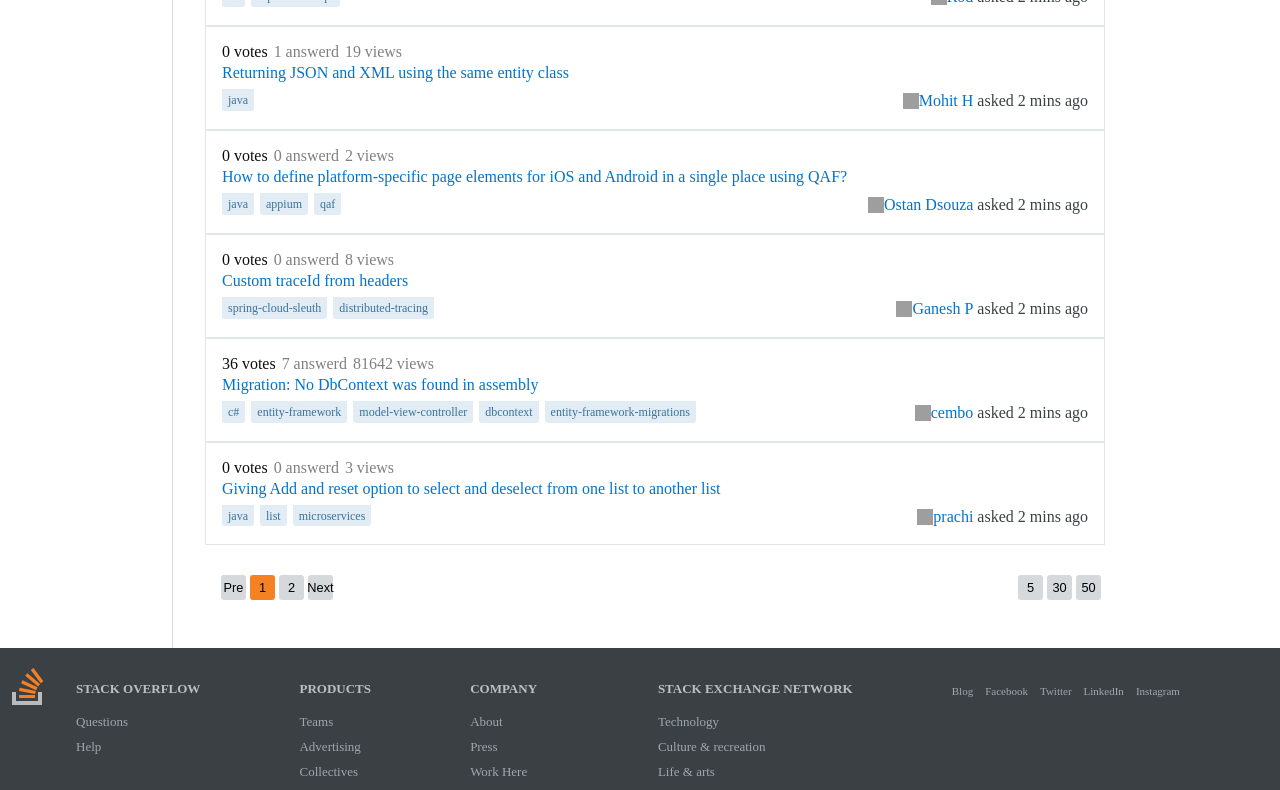
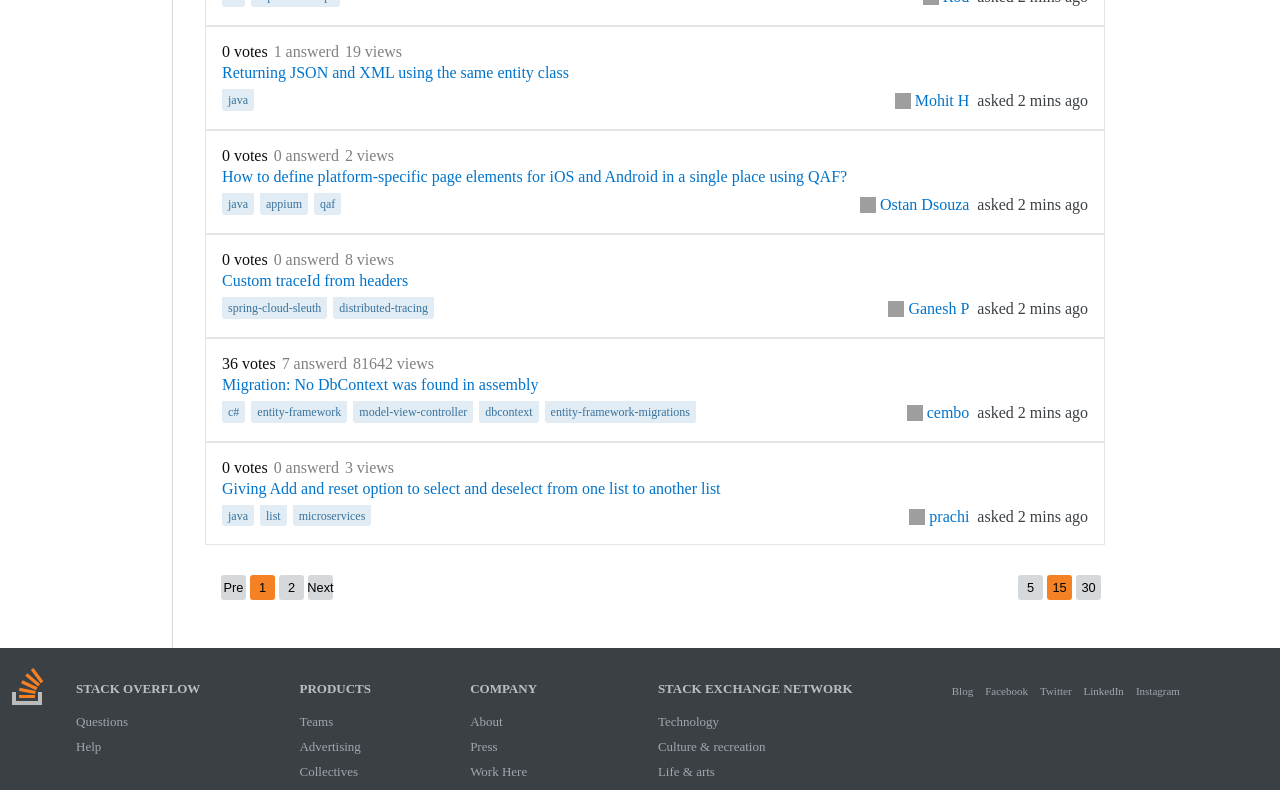
Before and after one commit to codestates-seb/seb44_pre_010, a React (Create React App) app in the folder client/: page /questions in a window 1280 px wide. Shown: the part 1247-2037 px from the top of the page. Built offline with nearby package versions, Linux system fonts and the light colour scheme; grey boxes are pictures that could not be loaded.

Commit message:
fix:Questions페이지 css 수정, feat: 페이지네이션 기능 추가

```diff
--- a/client/src/components/pagenation/Pagenation.jsx
+++ b/client/src/components/pagenation/Pagenation.jsx
@@ -91,11 +91,11 @@ function Pagination({ total, limit, setPage, page, setLimit }) {
           <PageBtn onClick={() => handleLimitChange(5)} active={limit === 5}>
             5
           </PageBtn>
+          <PageBtn onClick={() => handleLimitChange(30)} active={limit === 15}>
+            15
+          </PageBtn>
           <PageBtn onClick={() => handleLimitChange(30)} active={limit === 30}>
             30
-          </PageBtn>
-          <PageBtn onClick={() => handleLimitChange(30)} active={limit === 50}>
-            50
           </PageBtn>
         </RightButtons>
       </Nav>
--- a/client/src/pages/Questions.jsx
+++ b/client/src/pages/Questions.jsx
@@ -488,7 +488,7 @@ const UserId = styled.div`
     color: rgb(0, 116, 204);
     cursor: pointer;
     line-height: 0.75rem;
-    margin: -0.125rem;
+    margin: 0.125rem;
   }
 `;
 const UserTime = styled.time`
```
